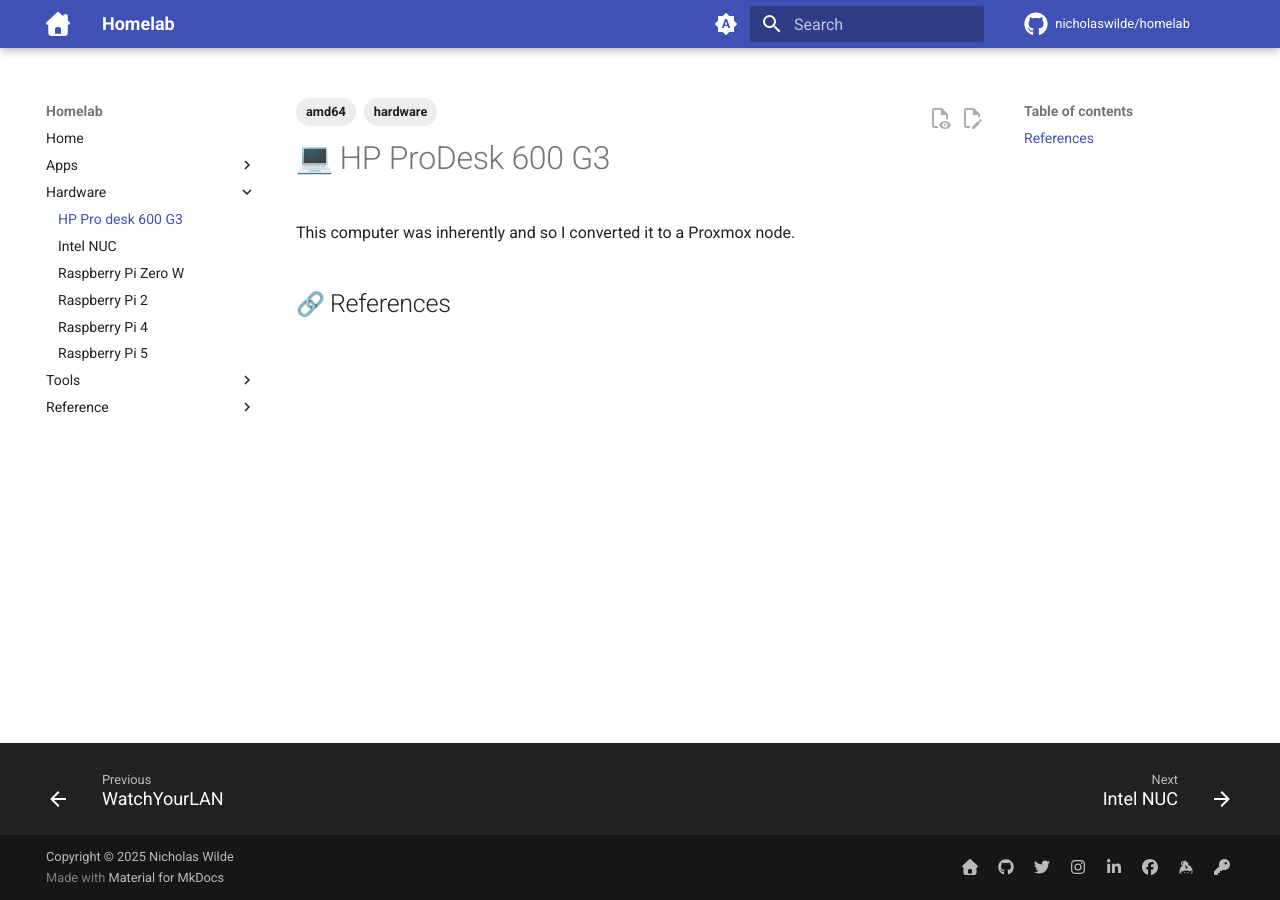
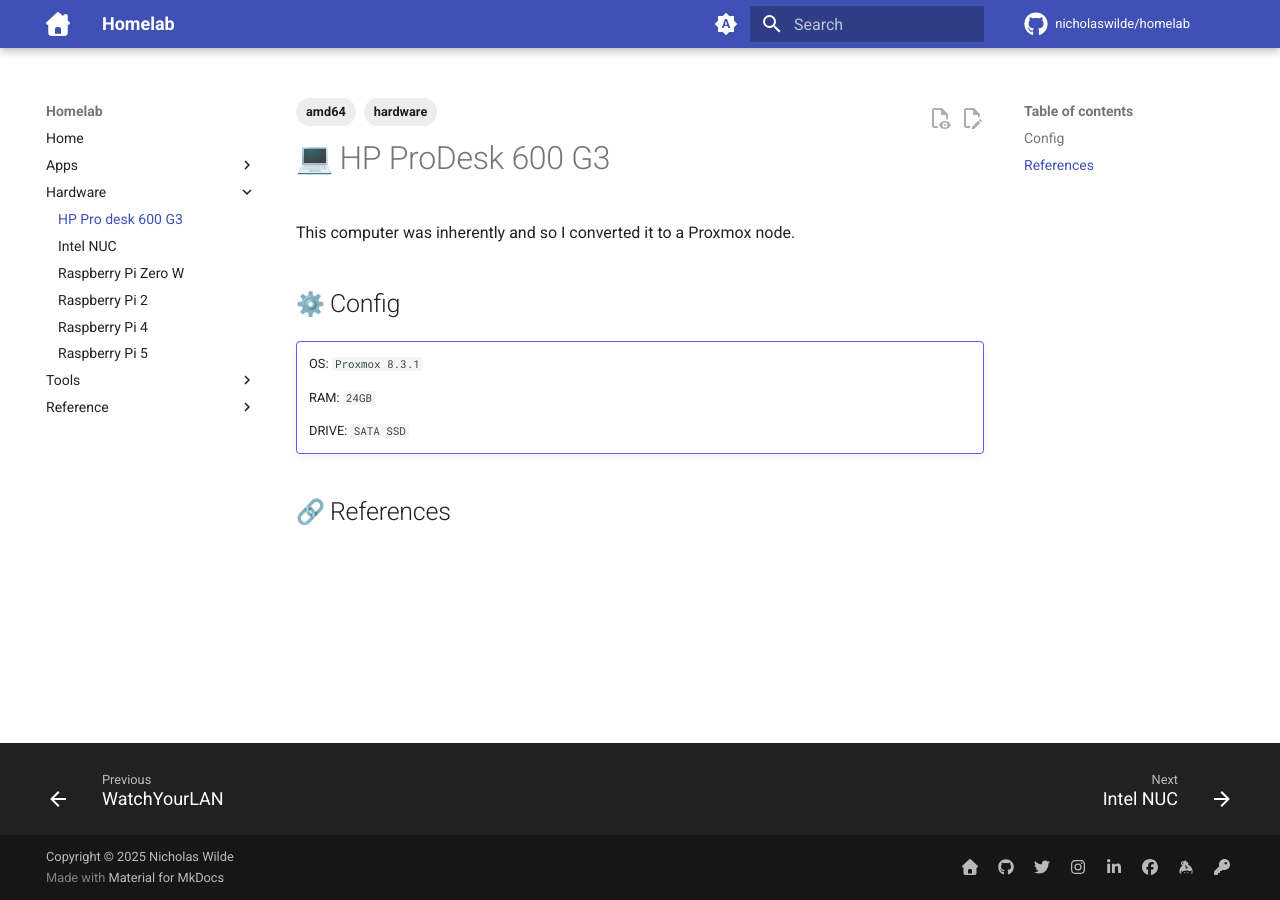
Before and after one commit to nicholaswilde/homelab, an MkDocs documentation site: the page built from docs/hardware/hp-prodesk-600-g3.md, in a window 1280 px wide. Built offline with MkDocs 1.6.1 and Material for MkDocs 9.7.7, drawn with Linux system fonts in a browser that asks for light colours; emoji names are drawn with the system emoji font; comment, search, counter and statistics services are not loaded.

Commit message:
Update hp-prodesk-600-g3.md

```diff
--- a/docs/hardware/hp-prodesk-600-g3.md
+++ b/docs/hardware/hp-prodesk-600-g3.md
@@ -7,4 +7,14 @@
 
 This computer was inherently and so I converted it to a Proxmox node.
 
+## :gear: Config
+
+!!! example ""
+
+    OS: `Proxmox 8.3.1`
+
+    RAM: `24GB`
+
+    DRIVE: `SATA SSD`
+
 ## :link: References
```
